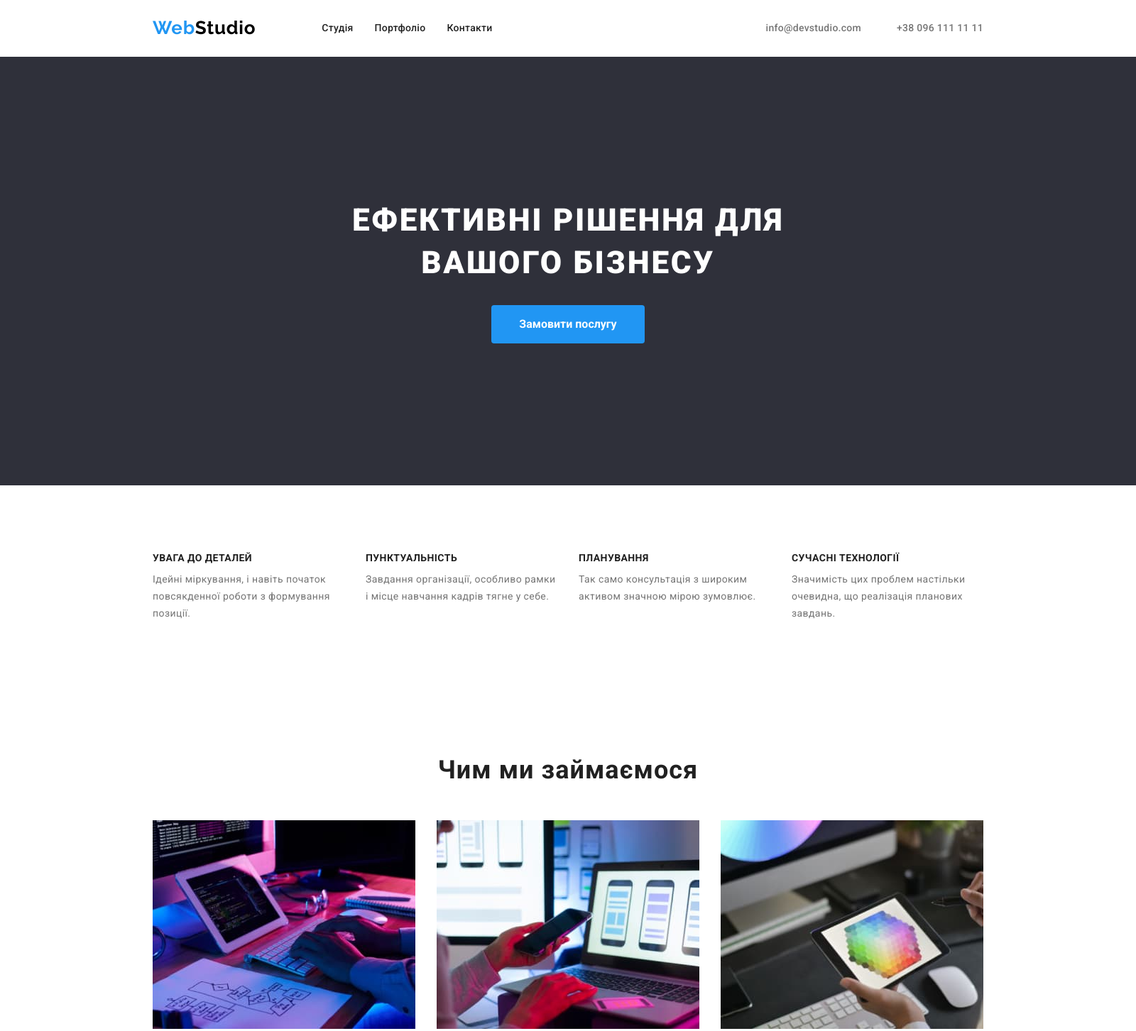
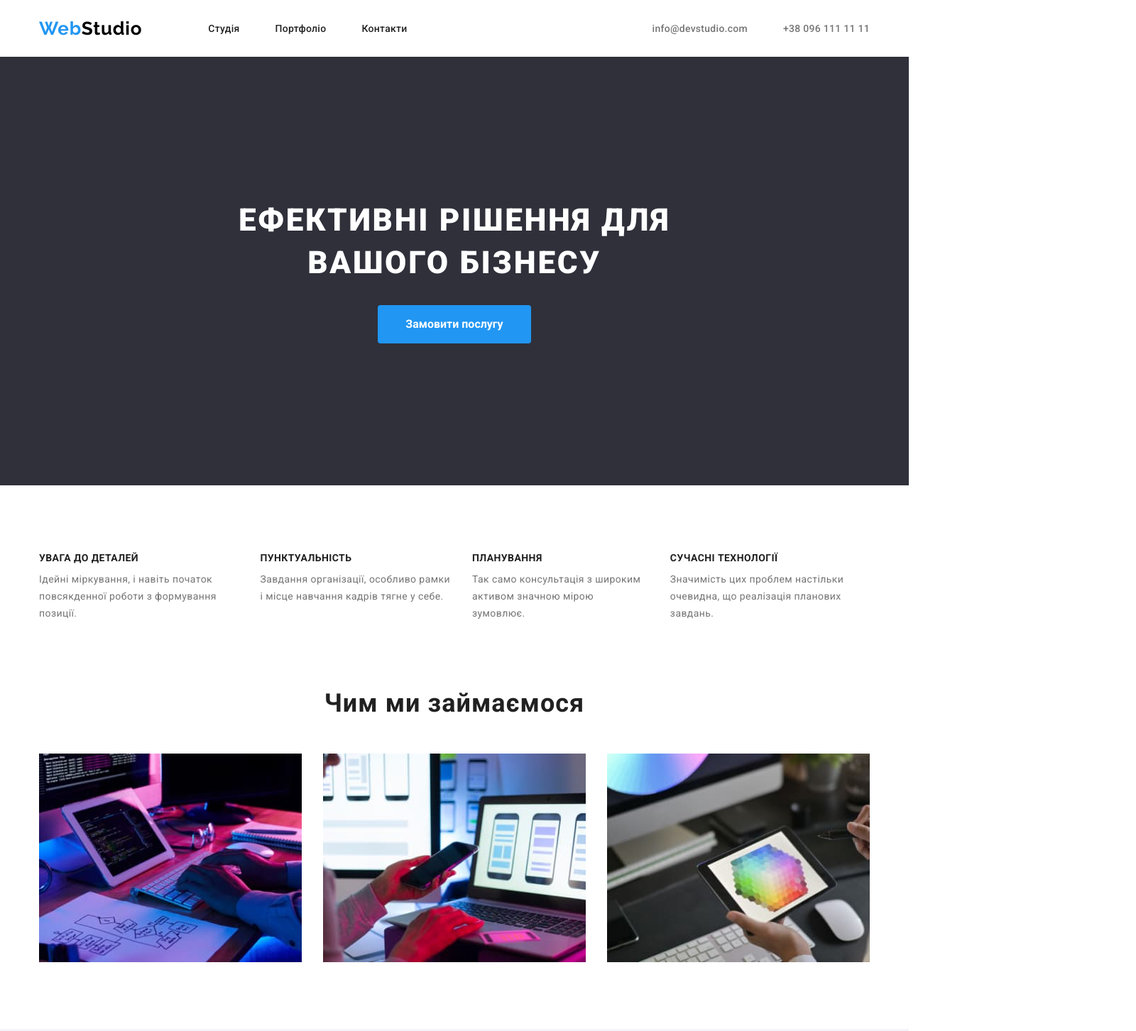
Before and after one commit to IvanRadchenko91/goit-markup-hw-03, a plain HTML site: page index.html in a window 1280 px wide. Shown: the top 1453 px of the page at 71% size, 1600 px wide, since content can reach past the window. Drawn offline with nearby package versions, Linux system fonts and the light colour scheme.

Commit message:
added flex-basis

```diff
--- a/css/styles.css
+++ b/css/styles.css
@@ -24,7 +24,6 @@
 }
 
 body {
-	width: 1600px;
 	font-family: "Roboto", sans-serif;
 	color: #212121;
 	background-color: #ffffff;
@@ -67,10 +66,7 @@ img {
 	height: auto;
 }
 /*  =========================HEDER=========================  */
-.heder {
-	padding-top: 24px;
-	padding-bottom: 25px;
-}
+
 .heder-conteiner {
 	display: flex;
 	align-items: center;
@@ -89,11 +85,14 @@ img {
 }
 
 .nav-link {
+	display: block;
 	font-weight: 500;
 	font-size: 14px;
 	line-height: calc(16 / 14);
 	letter-spacing: 0.02em;
 	color: #212121;
+	padding-top: 32px;
+	padding-bottom: 32px;
 }
 .nav-link:hover,
 .nav-link:focus {
@@ -106,7 +105,7 @@ img {
 }
 .hedern-nav-list {
 	display: flex;
-	gap: 30px;
+	gap: 50px;
 }
 .heder-list {
 	display: flex;
@@ -190,7 +189,7 @@ img {
 	display: flex;
 }
 .secondary-list-item {
-	width: 270px;
+	flex-basis: calc((100%-30px * 3) / 4);
 }
 .secondary-list-item:not(:last-child) {
 	margin-right: 30px;
@@ -225,12 +224,16 @@ img {
 	text-align: center;
 	margin-bottom: 50px;
 }
+.about-list-item {
+	padding-bottom: 94px;
+}
 /* comanda */
 .comanda {
 	background-color: #f5f4fa;
 }
 .comanda-list {
 	display: flex;
+	flex-wrap: wrap;
 	gap: 30px;
 }
 .comanda-title {
@@ -243,6 +246,7 @@ img {
 }
 .comanda-item-list {
 	background-color: #ffffff;
+	flex-basis: calc((100% - 30px * 3) / 4);
 }
 .comanda-sub-title {
 	font-weight: 500;
@@ -368,7 +372,7 @@ img {
 	color: var(--portfolio-btn-color-hover-focus);
 }
 .portfolio-item-list {
-	width: 370px;
+	flex-basis: calc((100% - 30px * 2) / 3);
 }
 .portfolio-title {
 	font-weight: 700;
@@ -377,14 +381,12 @@ img {
 	letter-spacing: 0.06em;
 	color: var(--portfolio-title);
 	margin-bottom: 4px;
-	width: 322px;
 }
 .portfolio-text {
 	font-size: 16px;
 	line-height: calc(30 / 16);
 	letter-spacing: 0.03em;
 	color: var(--portfolio-text);
-	width: 322px;
 }
 
 .sub-border {
--- a/index.html
+++ b/index.html
@@ -80,7 +80,7 @@
 				</div>
 			</section>
 			<!-- about -->
-			<section class="section about">
+			<section class="about">
 				<div class="conteiner">
 					<h2 class="about-title">Чим ми займаємося</h2>
 					<ul class="about-list list">
```
